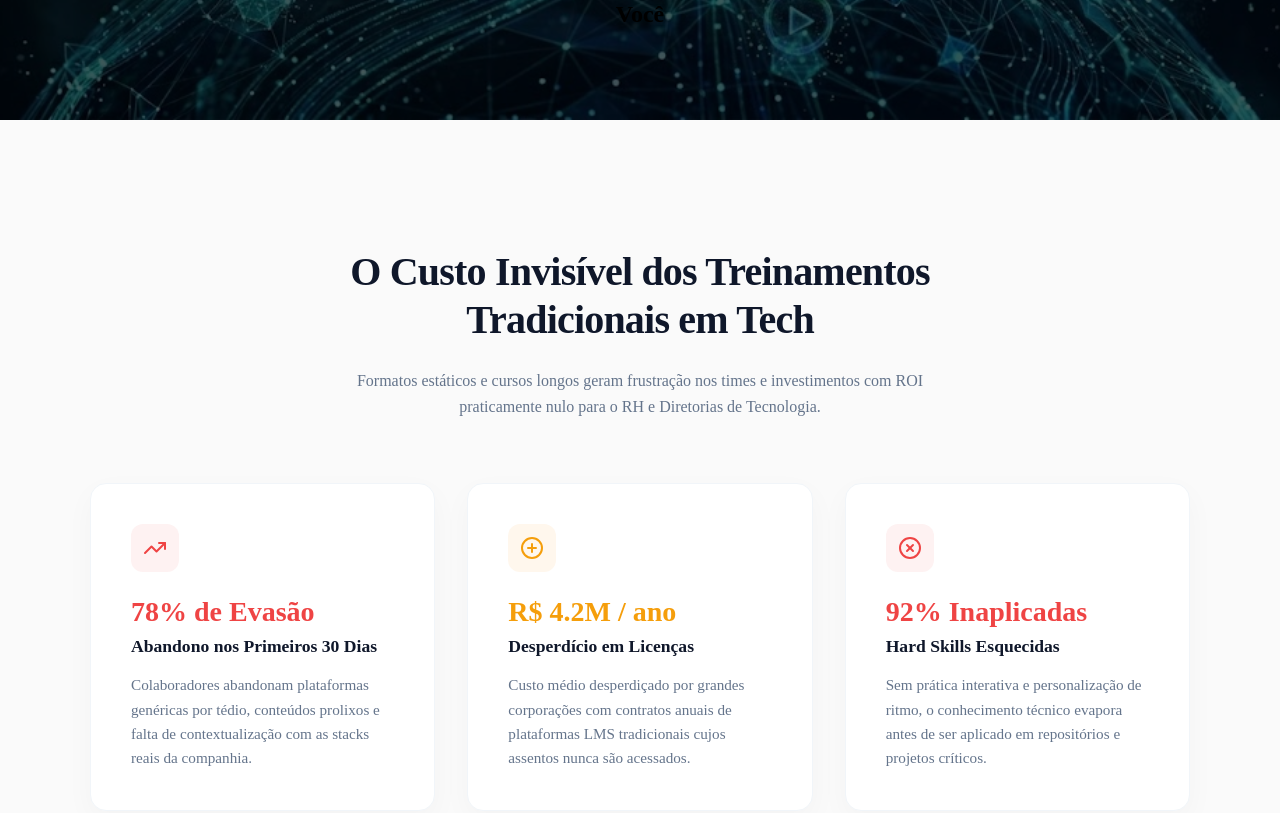
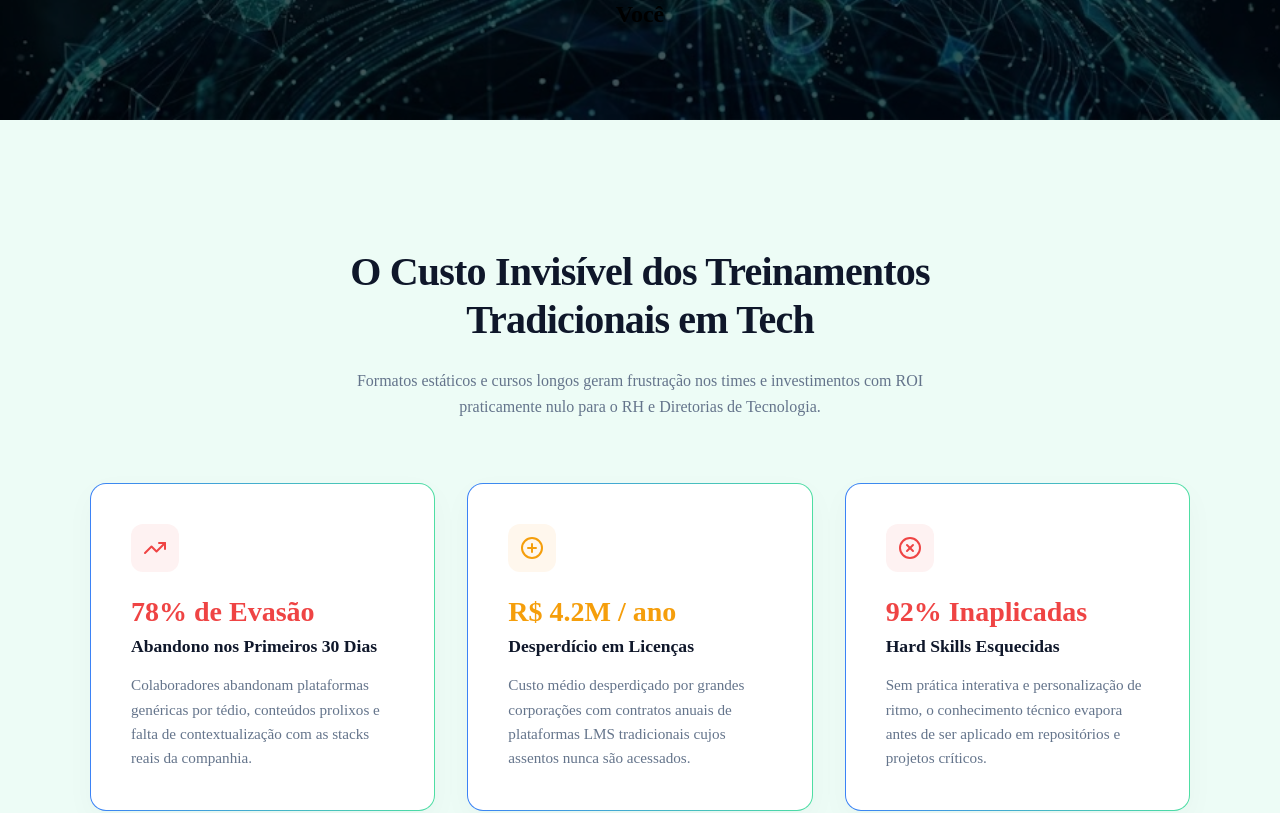
Before and after one commit to OkamiNull/REMIXE, a React (Vite) app in the folder remixe/: page / in a window 1280 px wide. Shown: the part 680-1493 px from the top of the page. Built offline with nearby package versions, Linux system fonts and the light colour scheme.

Commit message:
alterações visuais home v1

```diff
--- a/remixe/src/components/css/footer.module.css
+++ b/remixe/src/components/css/footer.module.css
@@ -2,7 +2,7 @@
     width: 100%;
     height: 300px;
 
-    background-color: #F1F5F9;
+    background-color: #4edea21a;
 
     display: flex;
     flex-direction: row;
--- a/remixe/src/components/css/landingPage.module.css
+++ b/remixe/src/components/css/landingPage.module.css
@@ -121,7 +121,7 @@
 
 .painSection {
   width: 100%;
-  background-color: #FAFAFA;
+  background-color: #4edea21a;
   padding: 8rem 2rem 10rem 2rem;
   display: flex;
   flex-direction: column;
@@ -162,8 +162,11 @@
 }
 
 .card {
-  background-color: #FFFFFF;
-  border: 1px solid #F1F5F9;
+  background:
+    linear-gradient(#FFFFFF, #FFFFFF) padding-box,
+    linear-gradient(270deg, #4EDEA3, #3B82F6) border-box;
+
+  border: 1.5px solid transparent;
   border-radius: 16px;
   padding: 2.5rem;
   text-align: left;
@@ -172,8 +175,8 @@
 }
 
 .card:hover {
-  transform: translateY(-5px);
-  box-shadow: 0 15px 35px rgba(0, 0, 0, 0.06);
+  transform: translateY(-20px);
+  box-shadow: 0 15px 35px rgba(59, 130, 246, 0.12);
 }
 
 .iconRed, .iconOrange {
@@ -227,7 +230,7 @@
 
 .transformSection {
   width: 100%;
-  background-color: #FFFFFF;
+  background-color: #f2f6fdab;
   padding: 8rem 2rem;
   display: flex;
   flex-direction: column;
@@ -513,7 +516,7 @@
 
 .resultsSection {
   width: 100%;
-  background-color: #FAFAFA;
+  background-color: #3b83f61e;
   padding: 8rem 2rem;
   display: flex;
   flex-direction: column;
@@ -599,7 +602,7 @@
 
 .plansSection {
   width: 100%;
-  background-color: #FFFFFF;
+  background-color: #f2f6fdab;
   padding: 8rem 2rem 12rem 2rem;
   display: flex;
   flex-direction: column;
```
Also changed, not shown: remixe/src/pages/landingPage.jsx (indentation only), 1 other file (tests, documents, lock files or other folders).
